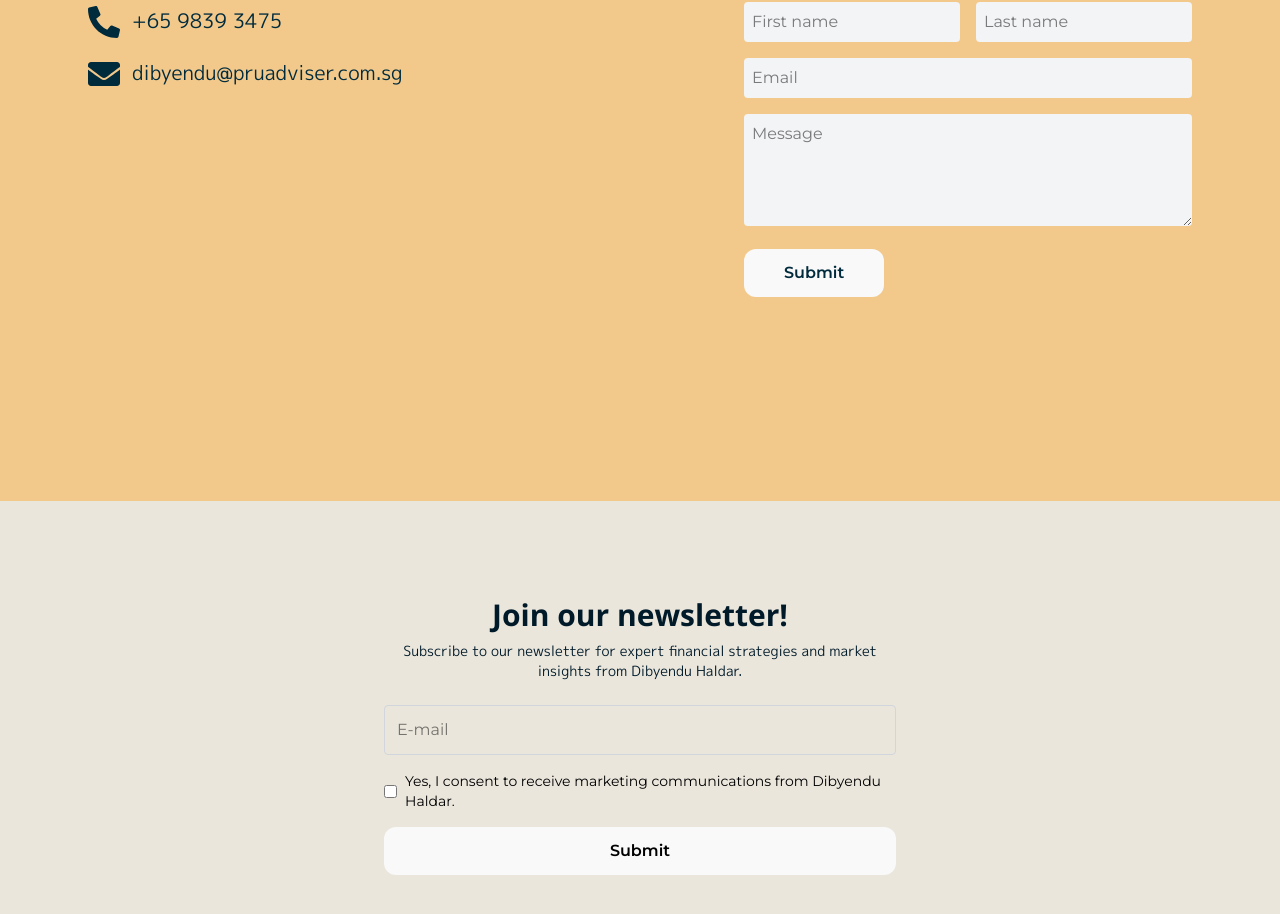
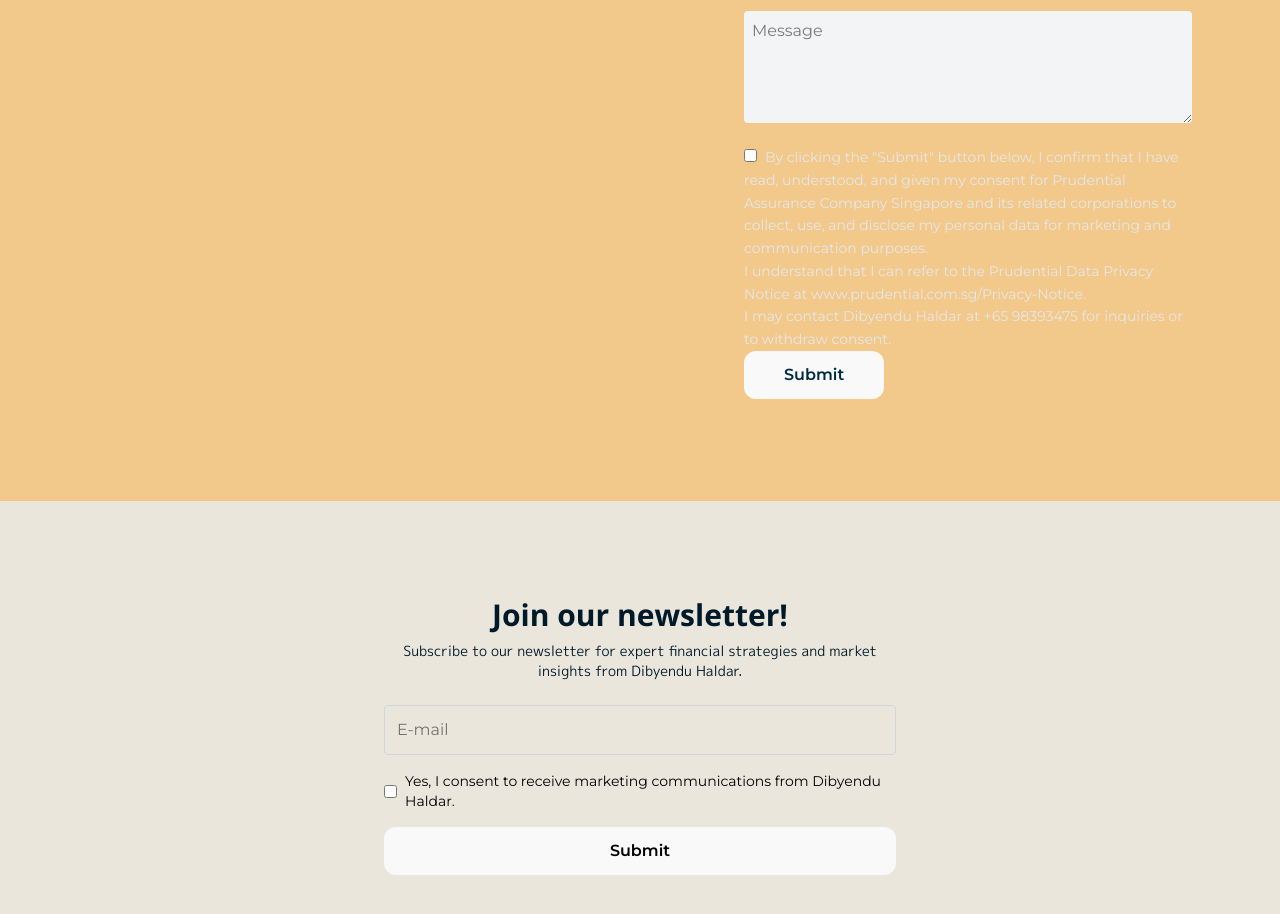
Before and after one commit to csolatorio/dib-website, a React (Vite) app: page / in a window 1280 px wide. Shown: the part 2741-3655 px from the top of the page. Built offline with nearby package versions, Linux system fonts and the light colour scheme.

Commit message:
Update homePage.tsx

```diff
--- a/src/components/homePage.tsx
+++ b/src/components/homePage.tsx
@@ -411,6 +411,26 @@ const HomePage = () => {
                 className="w-full p-2 rounded bg-gray-100 text-black mb-4"
                 required
               ></textarea>
+              <label className="text-sm text-gray-200 leading-relaxed block">
+                <input
+                  type="checkbox"
+                  id="agree"
+                  name="agree"
+                  required
+                  className="mr-2"
+                />
+                By clicking the "Submit" button below, I confirm that I have read,
+                understood, and given my consent for Prudential Assurance Company
+                Singapore and its related corporations to collect, use, and
+                disclose my personal data for marketing and communication
+                purposes.
+                <br />
+                I understand that I can refer to the Prudential Data Privacy
+                Notice at www.prudential.com.sg/Privacy-Notice.
+                <br />
+                I may contact Dibyendu Haldar at +65 98393475 for inquiries or to
+                withdraw consent.
+              </label>
               <button
                 type="submit"
                 className="bg-[#FFBF00] hover:bg-yellow-500 text-[#002b3d] font-semibold py-3 px-10 rounded-xl"
```
